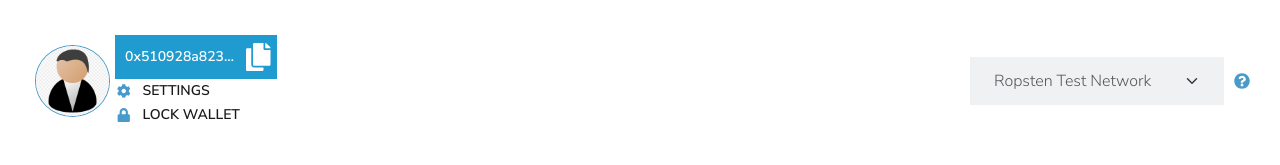
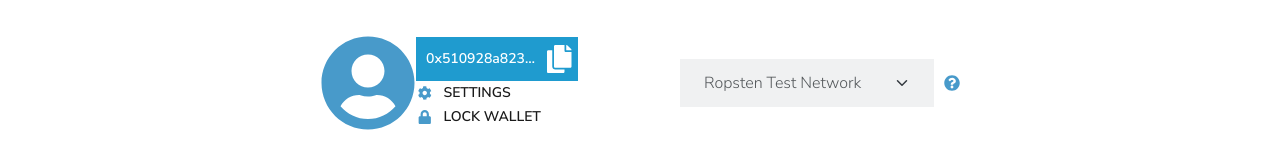
Before and after one commit to jaa2/ethereum-web-wallet, a React (Create React App) app: page /#/Home in a window 1280 px wide. Shown: the top 165 px of the page. Built offline with nearby package versions, Linux system fonts and the light colour scheme; no server answers.

Commit message:
use fa user icon, popup window to fixed size

```diff
--- a/src/App.scss
+++ b/src/App.scss
@@ -1,27 +1,12 @@
 @import './common/colors';
 
 #App {
-  min-width: 600px;
-  max-width: 1500px;
-  min-height: 500px;
+  width: 700px;
+  min-height: 600px;
   margin: auto;
   padding: 20px;
 
   .fa-icon {
     color: $icon-color
   }
-
-  #debug-bar {
-    width: 100%;
-    min-width: 400px;
-
-    margin: 10px auto;
-
-    display: flex;
-    justify-content: space-around;
-
-    .debug-control {
-      margin: 10px;
-    }
-  }
 }
--- a/src/Home.tsx
+++ b/src/Home.tsx
@@ -9,7 +9,7 @@ import browser from 'webextension-polyfill';
 import { EtherscanProvider, TransactionRequest, TransactionResponse } from '@ethersproject/providers';
 import { FontAwesomeIcon } from '@fortawesome/react-fontawesome';
 import {
-  faCog, faLock, faPaperPlane, /* faExchangeAlt, */
+  faCog, faLock, faPaperPlane, faUserCircle, /* faExchangeAlt, */
 } from '@fortawesome/free-solid-svg-icons';
 import { Modal } from 'react-bootstrap';
 
@@ -319,7 +319,7 @@ const Home = function Home() {
     <div id="home">
       <div className="top-bar mb-4">
         <div className="user">
-          <img src="/avatar.png" alt="avatar" className="avatar" />
+          <FontAwesomeIcon className="fa-icon" icon={faUserCircle} size="6x" />
           <div id="home-user-options">
             <div className="option">
               <AddressBox address={address} />
--- a/src/transaction/CreateTransaction.tsx
+++ b/src/transaction/CreateTransaction.tsx
@@ -11,7 +11,7 @@ import browser from 'webextension-polyfill';
 import { Provider, TransactionRequest } from '@ethersproject/abstract-provider';
 import { FontAwesomeIcon } from '@fortawesome/react-fontawesome';
 import {
-  faPaperPlane, faArrowCircleLeft, faCog,
+  faPaperPlane, faArrowCircleLeft, faCog, faUserCircle,
 } from '@fortawesome/free-solid-svg-icons';
 
 // import $ from 'jquery';
@@ -310,7 +310,7 @@ const CreateTransaction = function CreateTransaction(props: TransactionAction) {
     <div className="transaction-container">
       <div className="top-bar mb-4">
         <div className="user">
-          <img src="/avatar.png" alt="avatar" className="avatar" />
+          <FontAwesomeIcon className="fa-icon" icon={faUserCircle} size="6x" />
           <div id="transaction-user-options">
             <div className="option">
               <AddressBox address={address} />
```
Also changed, not shown: public/avatar.png (deleted).
